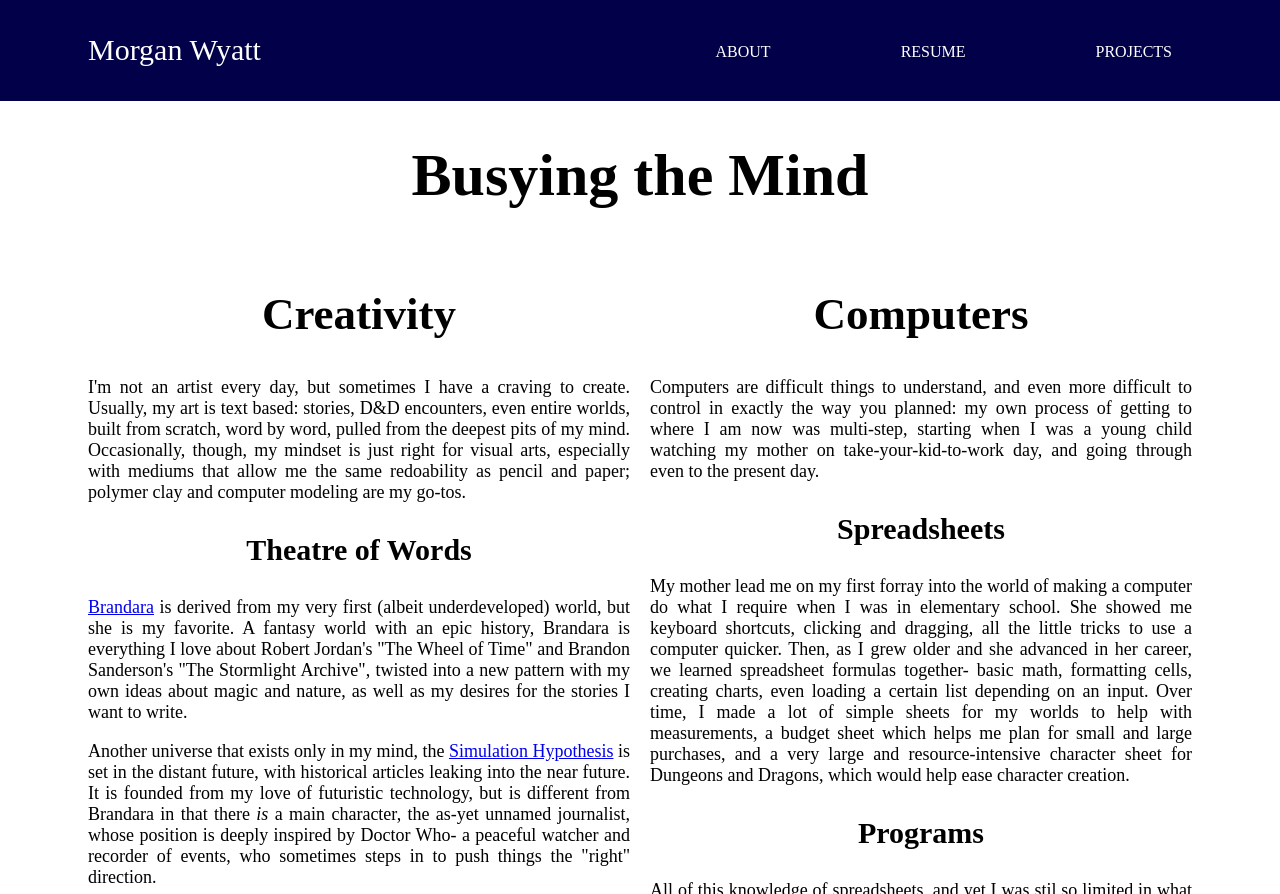
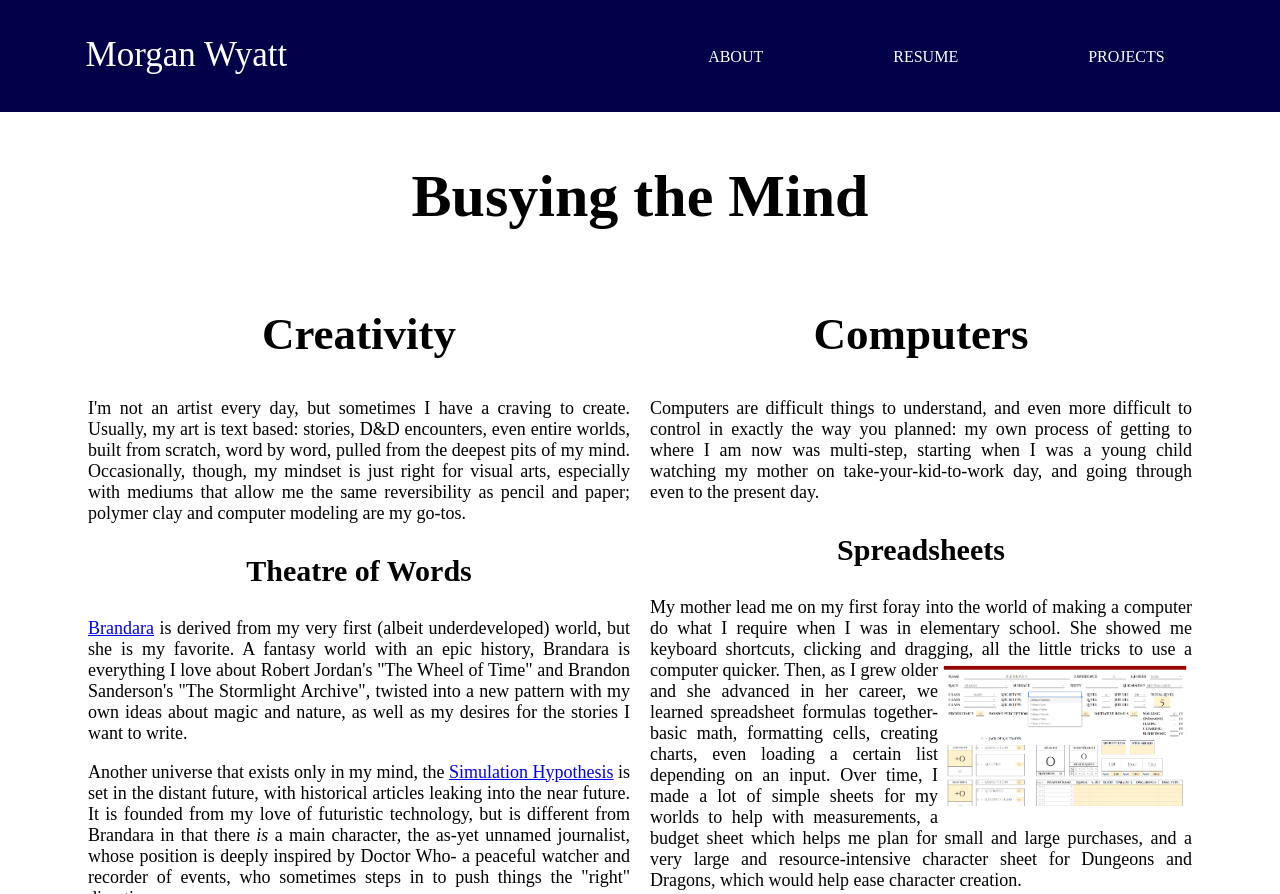
Before and after one commit to Svagtlys/html-me-something, a plain HTML site: page index.html in a window 1280 px wide. Shown: the top 894 px of the page. Drawn offline with Linux system fonts and the light colour scheme.

Commit message:
Added second image to main content, respaced items, attempted percentage spacing but was foiled by a's in navbar, attempted sticky footer but was foiled by sleepiness. Spellchecked everything. Added open image in new tab functionality.

```diff
--- a/index.html
+++ b/index.html
@@ -9,24 +9,22 @@
     </head>
 
     <body>
-        <div id="navbar">
+        <header id="navbar">
             <p>Morgan Wyatt</p>
             <ul>
                 <li><a href="https://github.com/Svagtlys?tab=repositories">PROJECTS</a></li>
                 <li><a href="files/resume.pdf">RESUME</a></li>
                 <li><a href="about.html">ABOUT</a></li>
             </ul>
-        </div>
-        <header>
-            <h1>Busying the Mind</h1>
         </header>
         <main>
+            <h1>Busying the Mind</h1>
             <div class="row">
                 <article class="column">
                     <h2>Creativity</h2>
                     <p>
                         I'm not an artist every day, but sometimes I have a craving to create. Usually, my art is text based: stories, D&D encounters, even entire worlds, built from scratch, word by word, pulled from the deepest pits of my mind.
-                        Occasionally, though, my mindset is just right for visual arts, especially with mediums that allow me the same redoability as pencil and paper; polymer clay and computer modeling are my go-tos.
+                        Occasionally, though, my mindset is just right for visual arts, especially with mediums that allow me the same reversibility as pencil and paper; polymer clay and computer modeling are my go-tos.
                     </p>
 
                     <h3>Theatre of Words</h3>
@@ -37,7 +35,7 @@
                         Another universe that exists only in my mind, the <a href="https://www.worldanvil.com/w/the-simulation-hypothesis-svagtlys">Simulation Hypothesis</a> is set in the distant future, with historical articles leaking into the near future. It is founded from my love of futuristic technology, but is different from Brandara in that there <em>is</em> a main character, the as-yet unnamed journalist, whose position is deeply inspired by Doctor Who- a peaceful watcher and recorder of events, who sometimes steps in to push things the "right" direction.
                     </p>
                     <p>
-                        Dungeons & Dragons, as well as other tabletop roleplaying games, builds upon my love of written words by expanding them into playable scenarios which I can share with my friends and acquaintances. Not only are these sessions a way to destress and socialize, but my players test my ideas and provide good feedback that I can then integrate into my projects. Don't worry: in appreciation of their constructive criticism and the hard work they put into defeating monsters, I reward them richly with rare magical items, and very few <a href="https://tvtropes.org/pmwiki/pmwiki.php/Main/RocksFallEveryoneDies">falling rocks</a>.
+                        Dungeons & Dragons, as well as other tabletop roleplaying games, builds upon my love of written words by expanding them into playable scenarios which I can share with my friends and acquaintances. Not only are these sessions a way to de-stress and socialize, but my players test my ideas and provide good feedback that I can then integrate into my projects. Don't worry: in appreciation of their constructive criticism and the hard work they put into defeating monsters, I reward them richly with rare magical items, and very few <a href="https://tvtropes.org/pmwiki/pmwiki.php/Main/RocksFallEveryoneDies">falling rocks</a>.
                     </p>
 
                     <h3>A More Visible Medium</h3>
@@ -45,9 +43,12 @@
                         Though I find writing to be the most flexible of mediums, polymer clay is a close second. There's no erasure marks when I mess up, it won't dry out (despite being forgotten on the kitchen table!), and if I decide that I don't like what I'm making, there's no waste: I simply flatten my piece and reuse the clay.
                     </p>
                     <p style="overflow:auto;">
-                        <img src = "images/AllBetter.png" width="45%" height="45%" style="float:right;"
-                        alt="3D rendering of pink sprinkle donut and white ceramic mug with blue stripes."/>
-                        The second visual art medium that I have wet my fingers with is 3D modeling, though I can't say it's nearly as peaceful as the clay; the render shown here is my only completed project. I have found that the process of creating anything complex (as I often attempt), is just as hard as doing the same with my clay, except that the program crashes or my laptop can't handle the render and then all I'm left with is a gray, so-close-to-done project. I will pick this hobby up again when I have a more powerful computer, but for now I am satisfied looking at my "Mug and Donut".
+                        The second visual art medium that I have wet my fingers with is 3D modeling, though I can't say it's
+                        <a href="images/AllBetter.png" target="new">
+                            <img src = "images/AllBetter.png" width="45%" height="45%" style="float:right;"
+                            alt="3D rendering of pink sprinkle doughnut and white ceramic mug with blue stripes."/>
+                        </a>
+                         nearly as peaceful as the clay; the render shown here is my only completed project. I have found that the process of creating anything complex (as I often attempt), is just as hard as doing the same with my clay, except that the program crashes or my laptop can't handle the render and then all I'm left with is a gray, so-close-to-done project. I will pick this hobby up again when I have a more powerful computer, but for now I am satisfied looking at my "Mug and Doughnut".
                     </p>
                     <p>
                         There are times when I just want to <em>make</em> something, and that's achieved quickest with directions and strict rules on how to complete each step. For this, I search for what I'd like to make, then use the creative skills I learned earliest in life- crochet and origami- and follow the instructions. The end result isn't original to me, but it's just as good as a clay creature for pointing at and saying, "I made this."
@@ -59,12 +60,17 @@
                         Computers are difficult things to understand, and even more difficult to control in exactly the way you planned: my own process of getting to where I am now was multi-step, starting when I was a young child watching my mother on take-your-kid-to-work day, and going through even to the present day.
                     </p>
                     <h3>Spreadsheets</h3>
-                    <p>
-                        My mother lead me on my first forray into the world of making a computer do what I require when I was in elementary school. She showed me keyboard shortcuts, clicking and dragging, all the little tricks to use a computer quicker. Then, as I grew older and she advanced in her career, we learned spreadsheet formulas together- basic math, formatting cells, creating charts, even loading a certain list depending on an input. Over time, I made a lot of simple sheets for my worlds to help with measurements, a budget sheet which helps me plan for small and large purchases, and a very large and resource-intensive character sheet for Dungeons and Dragons, which would help ease character creation.
+                    <p style = "overflow:auto;">
+                        My mother lead me on my first foray into the world of making a computer do what I require when I was in elementary school. She showed me keyboard shortcuts, clicking and dragging, all the little
+                        <a href="images/DnDSheet.png" target="new">
+                            <img src = "images/DnDSheet.png" width="45%" height="45%" style="float:right;"
+                            alt="Screenshot of a Google Sheet designed to help with the creation of a D&D character."/>
+                        </a>
+                        tricks to use a computer quicker. Then, as I grew older and she advanced in her career, we learned spreadsheet formulas together- basic math, formatting cells, creating charts, even loading a certain list depending on an input. Over time, I made a lot of simple sheets for my worlds to help with measurements, a budget sheet which helps me plan for small and large purchases, and a very large and resource-intensive character sheet for Dungeons and Dragons, which would help ease character creation.
                     </p>
                     <h3>Programs</h3>
                     <p>
-                        All of this knowledge of spreadsheets, and yet I was stil so limited in what I could do, so I turned to programming classes in my high school years. Computer science, the course was called, and we did learn more than just how to write a runnable program- the history of computers and programming languages, and the current major usage of many of those langauges, as well as good techniques for planning coding projects and the reasons you want to do that planning. I realize now how lucky I was to have such a passionate teacher who encouraged me in my own love for coding with interesting projects, intriguing problems, and in my senior year he even convinced me to join the UIL team, where I advanced to regionals and placed sixth out of a college lecture hall full of testers.
+                        All of this knowledge of spreadsheets, and yet I was still so limited in what I could do, so I turned to programming classes in my high school years. Computer science, the course was called, and we did learn more than just how to write a functioning program- the history of computers and programming languages, and the current major usage of many of those languages, as well as good techniques for planning coding projects and the reasons you want to do that planning. I realize now how lucky I was to have such a passionate teacher who encouraged me in my own love for coding with interesting projects, intriguing problems, and in my senior year he even convinced me to join the UIL team, where I advanced to regionals and placed sixth out of a college lecture hall full of testers.
                     </p>
                     <h3>Internet Integration, Hosting, and Websites</h3>
                     <p>
@@ -79,7 +85,7 @@
             <article class="center">
                 <h2>Calling</h2>
                 <p>
-                    Sometimes what a person shows you, or what you can learn about them from one source of information, isn't all there is to know, and sometimes that lack of knowledge can result in what amounts to judging a book by its cover, despite thinking you've read it front to back. People are incredible, inconceivable, multi-faceted creatures, and while what you've read on this page is not a full biography of me, I hope that you can say you know me more now than you would have after a chat in a crowded restuarant, or watching an IDE be filled with all the code necessary for a "Hello, World" program.
+                    Sometimes what a person shows you, or what you can learn about them from one source of information, isn't all there is to know, and sometimes that lack of knowledge can result in what amounts to judging a book by its cover, despite thinking you've read it front to back. People are incredible, inconceivable, multi-faceted creatures, and while what you've read on this page is not a full biography of me, I hope that you can say you know me more now than you would have after a chat in a crowded restaurant, or watching an IDE be filled with all the code necessary for a "Hello, World" program.
                 </p>
             </article>
         </main>
@@ -91,7 +97,7 @@
                 <a href="mailto:morganmwyatt@gmail.com"><img src="images/gmaillogo.png" alt="Image of the Gmail logo" width=2% height=2%></a>
                 <a href="https://linkedin.com/in/morganmwyatt"><img src = "images/linkedinlogo.svg" alt="Image of the LinkedIn logo" width=8% height=8%></a>
             </div>
-            <small>&copy; Copyright 2019, Morgan Wyatt</small>
+            <small>&copy; Copyright 2019, Morgan Wyatt. All rights reserved.</small>
         </footer>
     </body>
 </html>
--- a/styles.css
+++ b/styles.css
@@ -25,21 +25,20 @@ p {
   overflow: auto;
   background-color: #010048;
   color: white;
-  margin-top: -20px;
-  padding-top: 40px;
-  padding-bottom: 20px;
-  margin-left: -20px;
-  margin-right: -20px;
+  margin-top: -1%;
+  padding-top: 3%;
+  padding-bottom: 2%;
+  margin-left: -1%;
+  margin-right: -1%;
 }
 
 #navbar p{
   float: left;
-  margin-left: 30px;
-  font-size: 30px;
-  padding: 0px;
-  margin-top: 5px;
-  margin-left: 100px;
-  margin-bottom: 5px;
+  margin-left: 7%;
+  font-size: 35px;
+  padding: 0%;
+  margin-top: .1%;
+  margin-bottom: .3%;
 }
 
 #navbar ul{
@@ -63,8 +62,11 @@ p {
   text-decoration: none;
 }
 
-header{
-  clear:both;
+
+main {
+  padding-top: 10px;
+  padding-bottom: 40px;
+  background-color: white;
 }
 
 .row {
@@ -76,10 +78,14 @@ h1, h2, h3 {
   text-align: center;
 }
 
-.column p, img {
+.column p {
   margin-left: 10px;
   margin-right: 10px;
   text-align: justify;
+}
+
+.column img {
+  margin: 5px;
 }
 
 .column {
@@ -98,3 +104,19 @@ h1, h2, h3 {
   margin-right: 21%;
   text-align: justify;
 }
+
+footer {
+  overflow: auto;
+  background-color: #010048;
+  color: white;
+  margin-bottom: -300px;
+  padding-top: 20px;
+  padding-bottom: 20px;
+  margin-left: -20px;
+  margin-right: -20px;
+}
+
+footer p, footer a, footer small {
+  margin-left: 30px;
+  margin-right: 30px;
+}
```
Also changed, not shown: images/DnDSheet.png (added).
